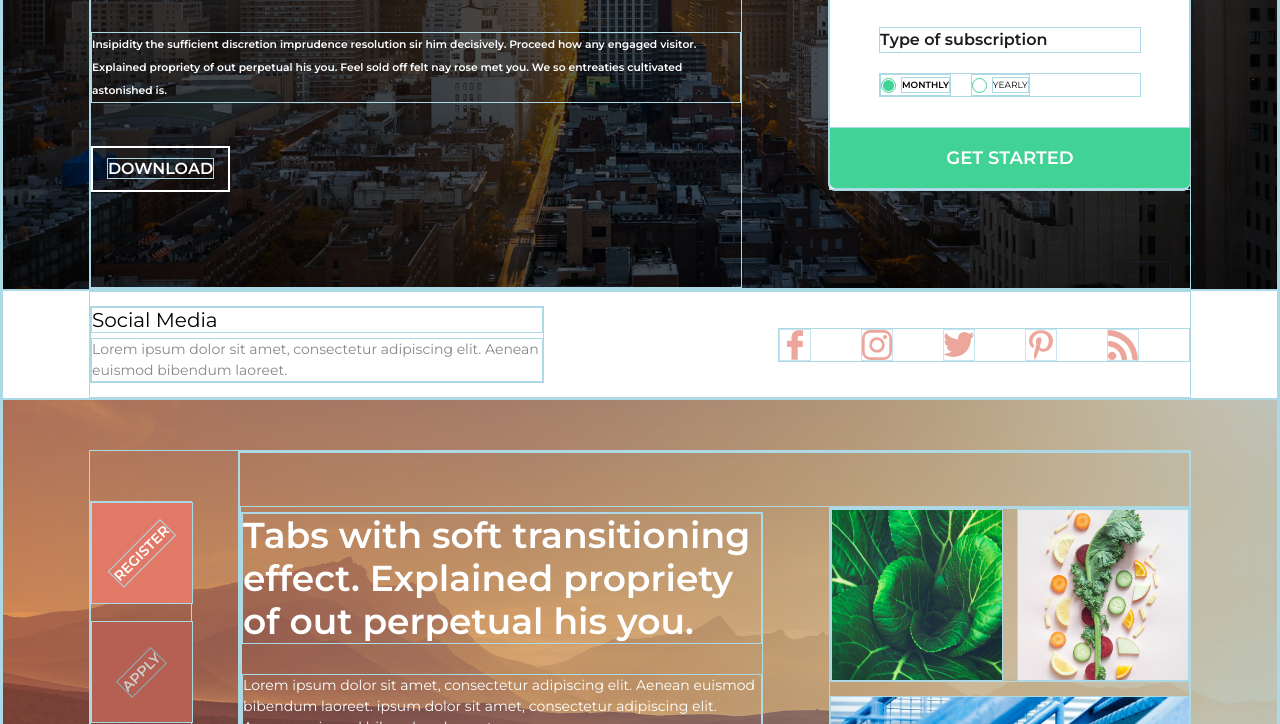
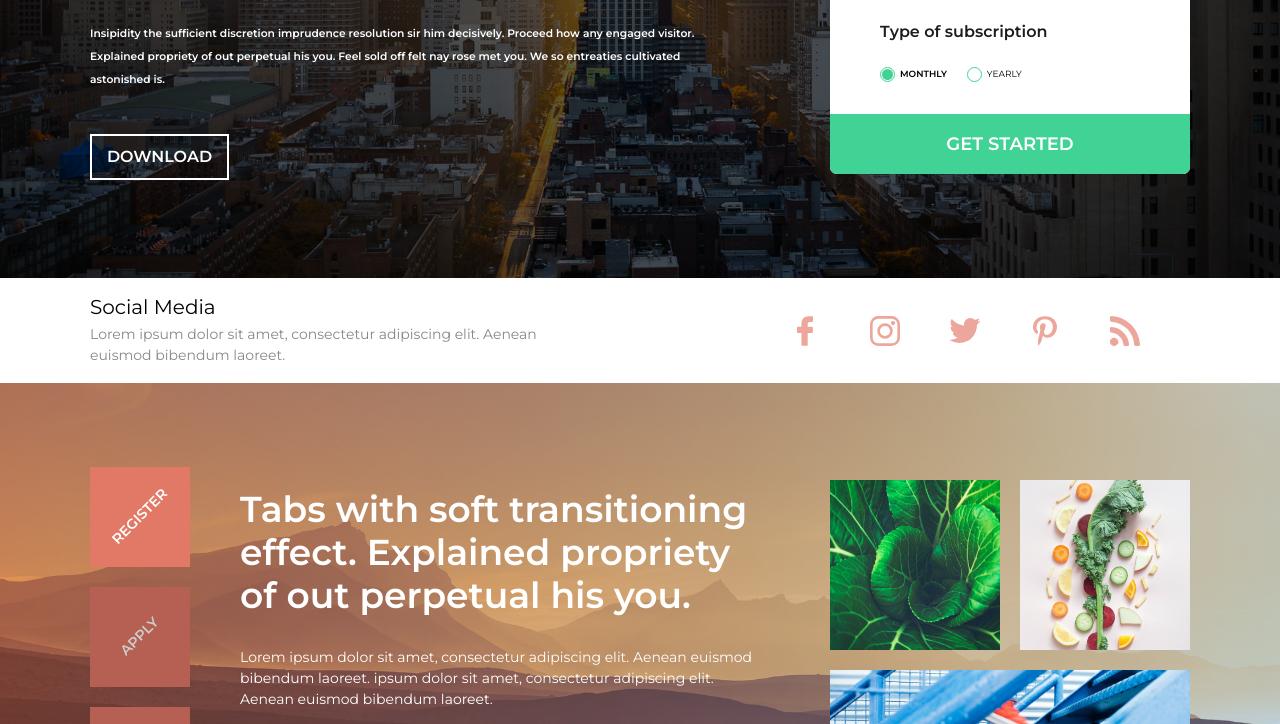
Before and after one commit to nikasmorozov/HTML-CSS-JS-final-project-, a website: page index.html in a window 1280 px wide. Shown: the part 434-1158 px from the top of the page. Drawn offline with nearby package versions, Linux system fonts and the light colour scheme.

Commit message:
no borders

```diff
--- a/mainStyle.scss
+++ b/mainStyle.scss
@@ -18,7 +18,7 @@
 
 * {
     font-family: 'Montserrat', sans-serif;
-    border: 1px solid lightblue;
+    // border: 1px solid lightblue;
 }
 
 body {
```
Also changed, not shown: mainStyle.css.
